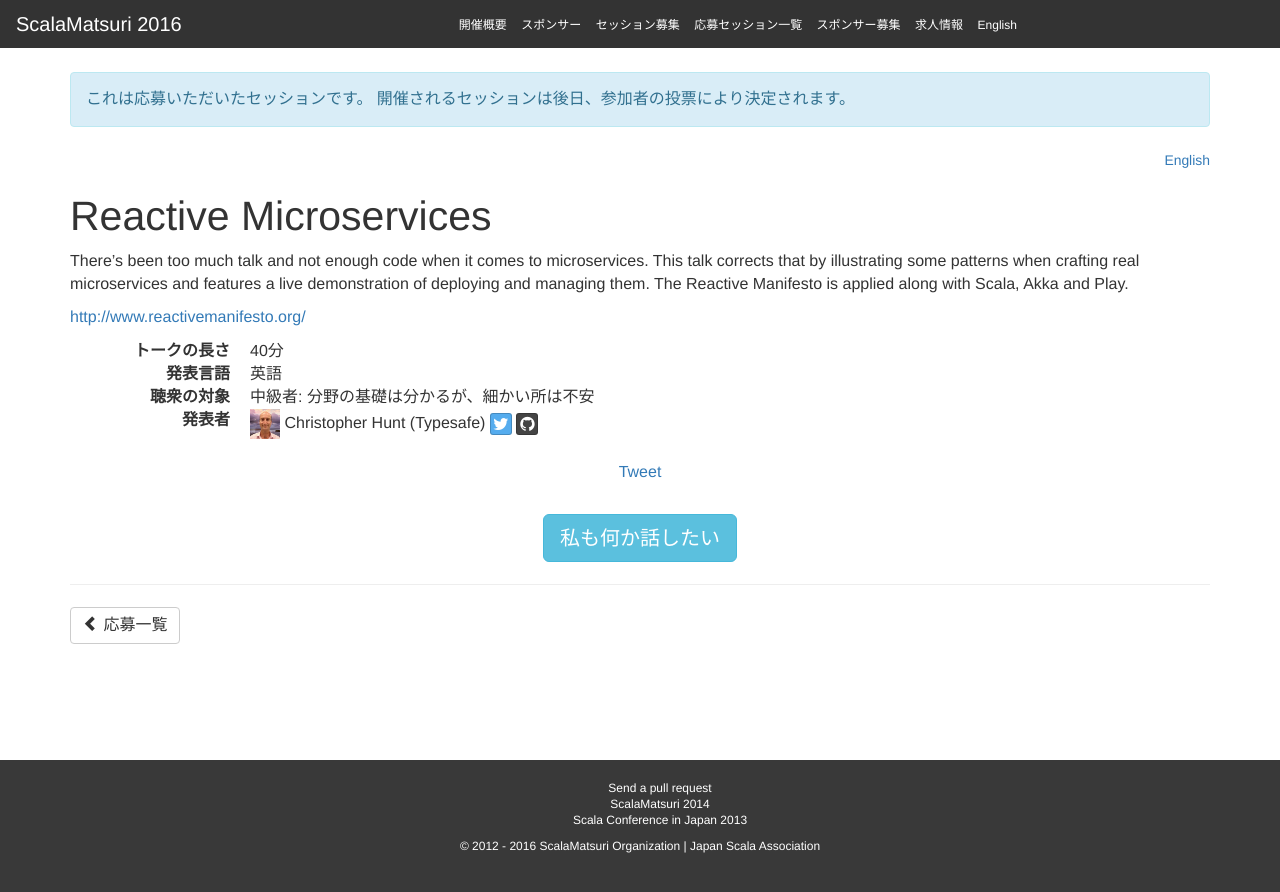
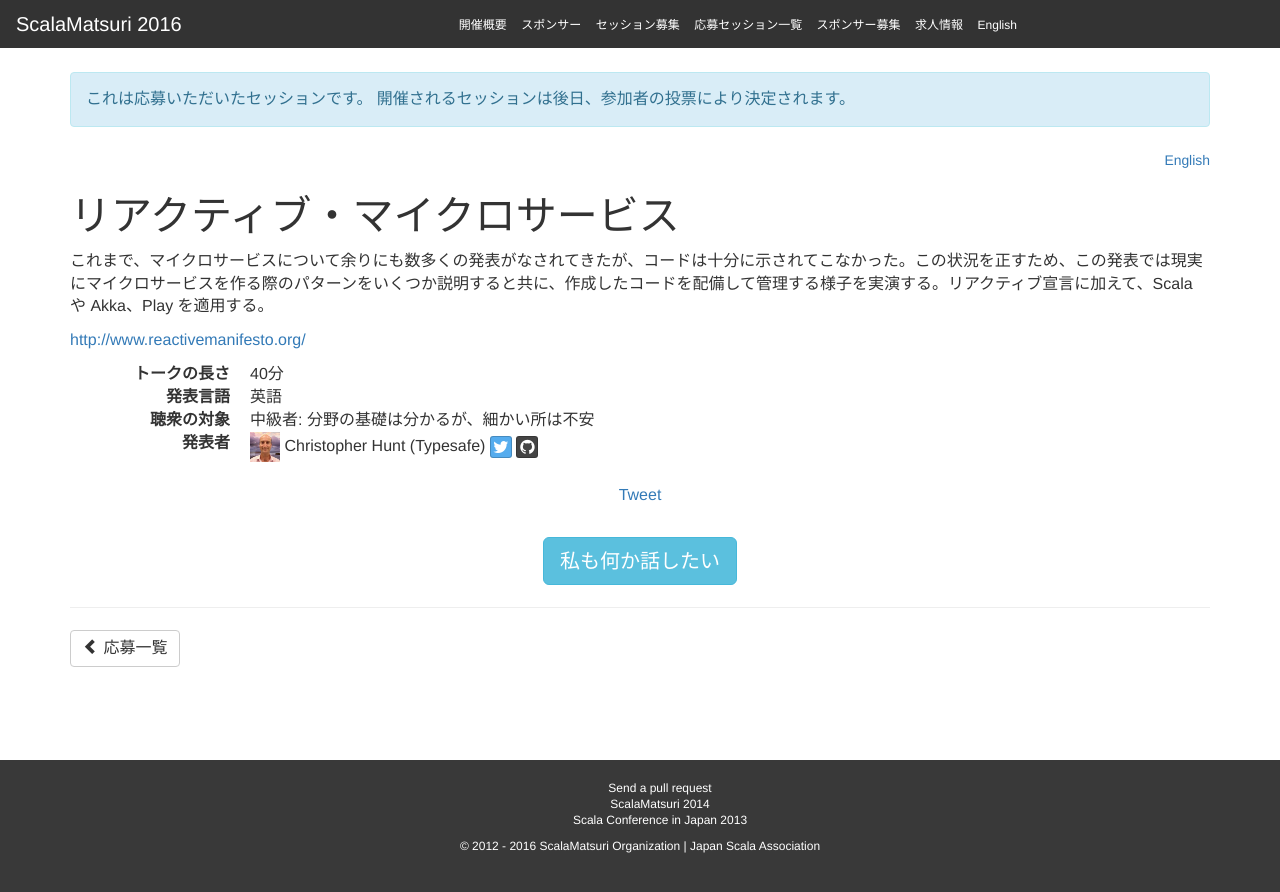
Before and after one commit to scalajp/2016.scalamatsuri.org, a Jekyll site: the page built from _candidates_ja/ChristopherHunt_1.html, in a window 1280 px wide. Shown: the top 892 px of the page. Built offline with Jekyll 4.4.1, drawn with Linux system fonts in a browser that asks for light colours; nearby versions of some CDN libraries; comment, search, counter and statistics services are not loaded.

Commit message:
translate ChristopherHunt_1.html

```diff
--- a/_candidates_ja/ChristopherHunt_1.html
+++ b/_candidates_ja/ChristopherHunt_1.html
@@ -1,6 +1,6 @@
 ---
 name: Christopher Hunt
-title: Reactive Microservices
+title: リアクティブ・マイクロサービス
 length: 40
 audience: Intermediate
 language: English
@@ -9,6 +9,6 @@ github: huntc
 icon: /img/icon/ChristopherHunt.jpg
 organization: Typesafe
 ---
-<p>There’s been too much talk and not enough code when it comes to microservices. This talk corrects that by illustrating some patterns when crafting real microservices and features a live demonstration of deploying and managing them. The Reactive Manifesto is applied along with Scala, Akka and Play.</p>
+<p>これまで、マイクロサービスについて余りにも数多くの発表がなされてきたが、コードは十分に示されてこなかった。この状況を正すため、この発表では現実にマイクロサービスを作る際のパターンをいくつか説明すると共に、作成したコードを配備して管理する様子を実演する。リアクティブ宣言に加えて、Scala や Akka、Play を適用する。</p>
 
-<p><a href="http://www.reactivemanifesto.org/">http://www.reactivemanifesto.org/</a></p>
+<p><a href="http://www.reactivemanifesto.org/ja">http://www.reactivemanifesto.org/</a></p>
```
